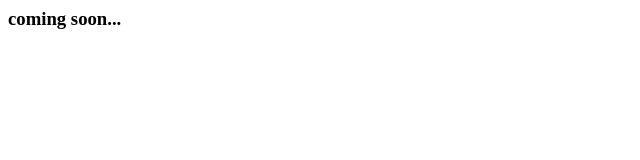
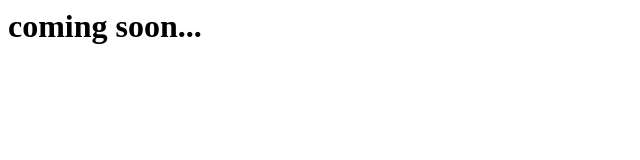
Before and after one commit to kennan-grant/kennan-grant.github.io, a plain HTML site: page index.html in a window 1280 px wide. Shown: the whole page, without its empty margins (0-640 px from the left). Drawn offline with Linux system fonts and the light colour scheme.

Commit message:
Update index.html

```diff
--- a/index.html
+++ b/index.html
@@ -1 +1 @@
-<h3>coming soon...</h3>
+<h1>coming soon...</h1>
```
